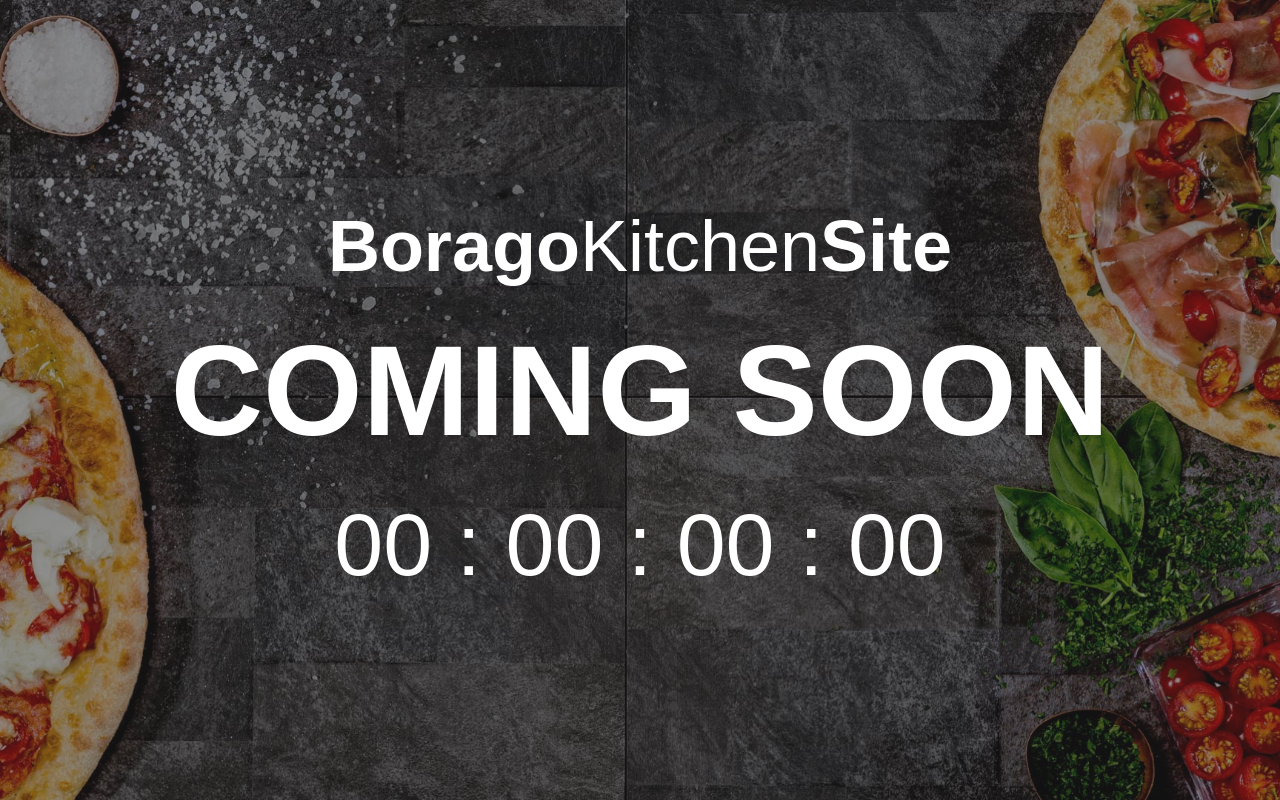
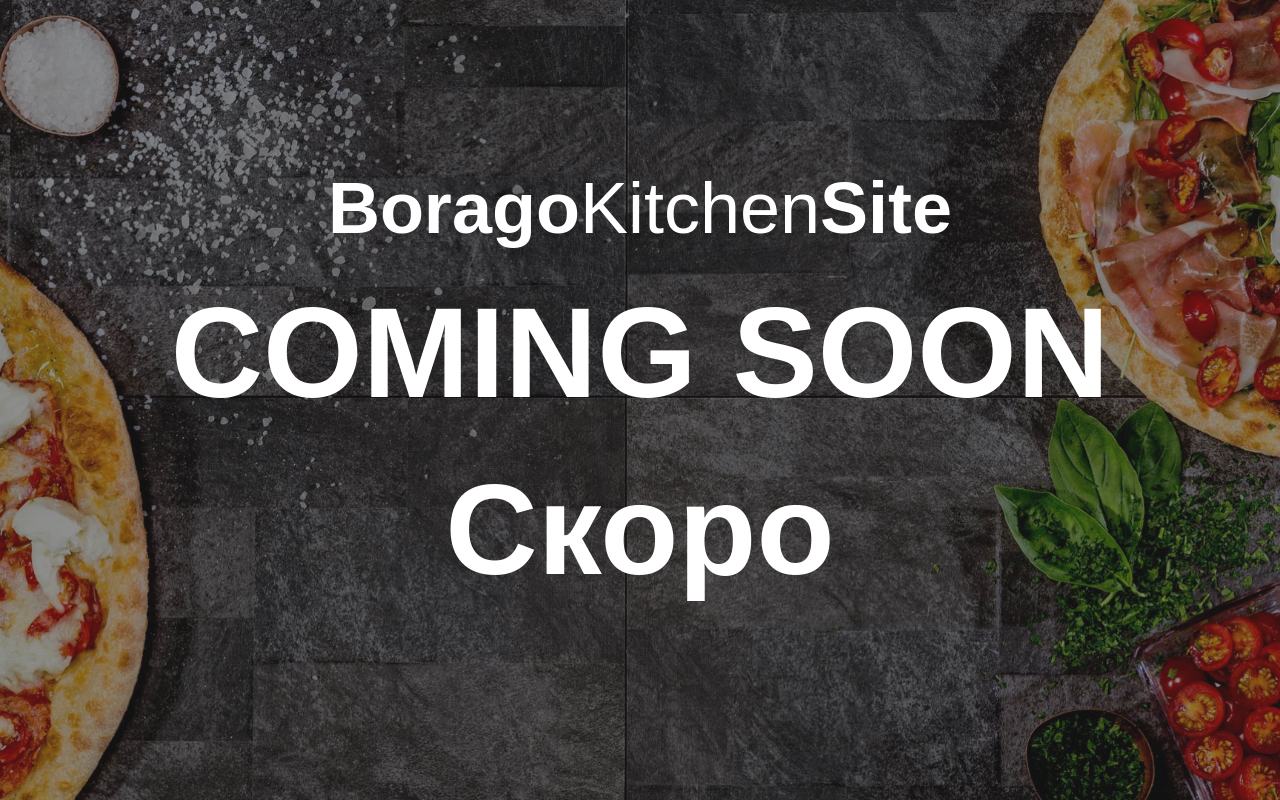
Before and after one commit to BoragoKitchen/soon, a plain HTML site: page index.html in a window 1280 px wide. Drawn offline with Linux system fonts and the light colour scheme.

Commit message:
Update index.html

```diff
--- a/index.html
+++ b/index.html
@@ -24,7 +24,7 @@
     <div class="content">
       <h1>Borago<span>Kitchen</span>Site</h1>
       <h2>COMING SOON</h2>
-      <div class="countdown">00 : 00 : 00 : 00</div>
+      <h2>Скоро</h2>
     </div>
   </header>
   <script src="js/main.js"></script>
```
